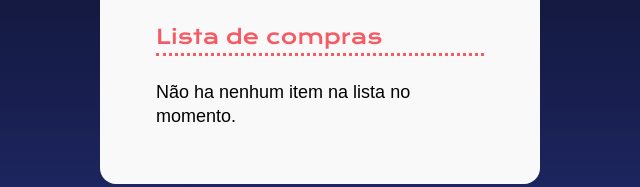
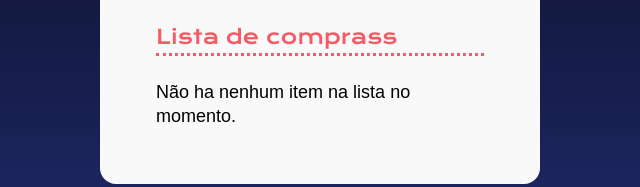
Before and after one commit to Ricardogonzaga98/Integrando-Javascript, a plain HTML site: page index.html in a window 1280 px wide. Shown: the part 404-591 px from the top of the page, 320-960 px from the left. Drawn offline with nearby package versions, Linux system fonts and the light colour scheme; a web font is replaced by a local one.

Commit message:
Atualizar

```diff
--- a/index.html
+++ b/index.html
@@ -27,7 +27,7 @@
       </form>
 
       <div class="container-lista">
-        <h2>Lista de compras</h2>
+        <h2>Lista de comprass</h2>
         <hr />
 
         <ul id="lista-de-compras"></ul>
```
